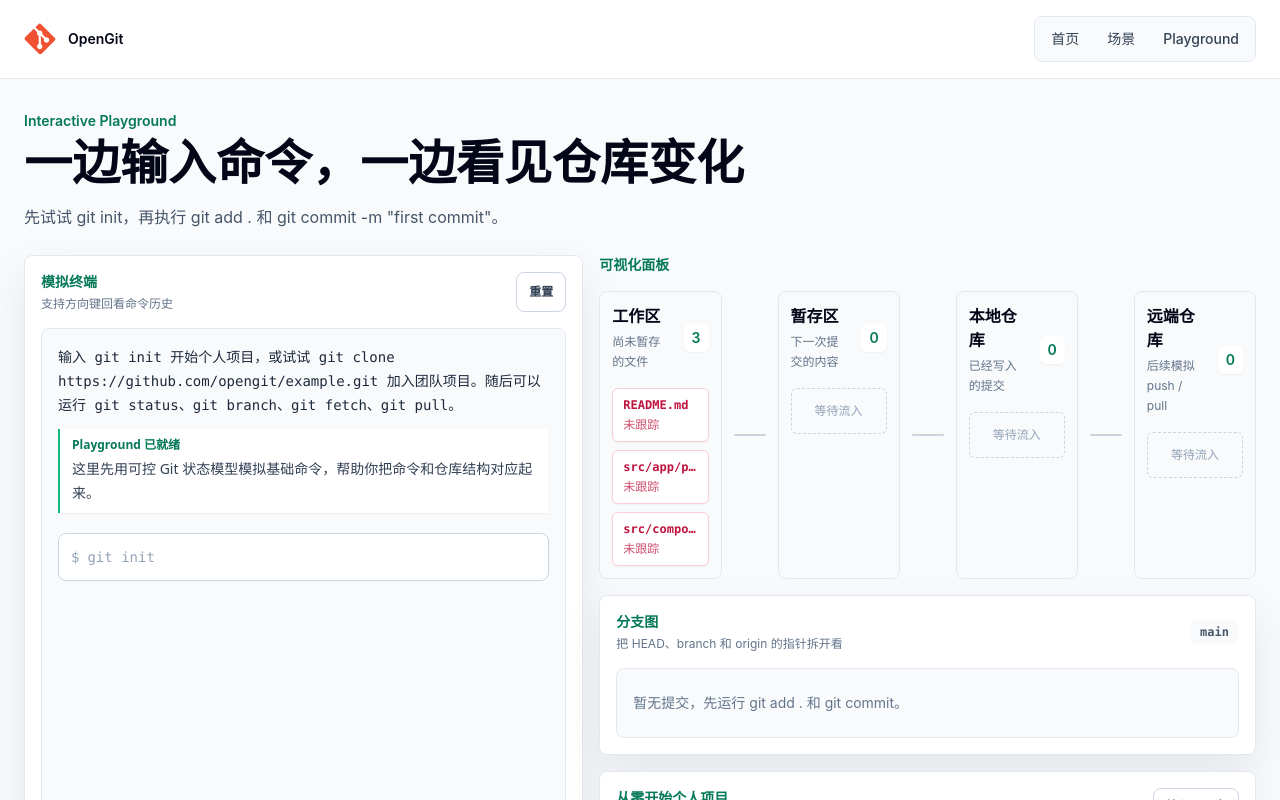
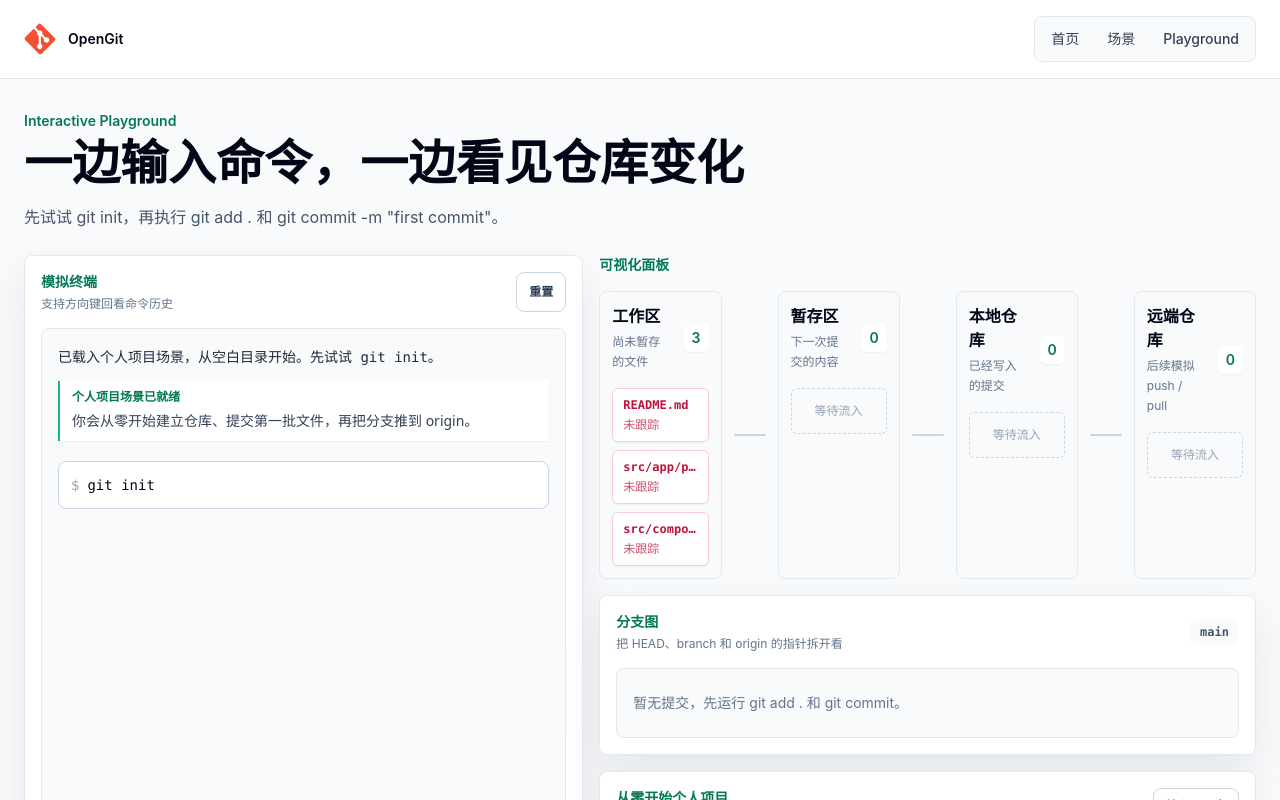
Before and after one commit to Antonio-bamao/OpenGit, a Next.js app: page /playground in a window 1280 px wide. Shown: the top 800 px of the page. Built offline with nearby package versions, Linux system fonts and the light colour scheme.

Commit message:
feat: implement interactive playground with scenario-based Git simulation and navigation

```diff
--- a/src/app/playground/page.tsx
+++ b/src/app/playground/page.tsx
@@ -1,13 +1,17 @@
 import { AppHeader } from "@/components/layout/AppHeader";
 import { PlaygroundShell } from "@/components/playground/PlaygroundShell";
+import { getScenarioPreset } from "@/lib/git-sim/scenario-presets";
 
 interface PlaygroundPageProps {
   searchParams?: {
     command?: string;
+    scenario?: string;
   };
 }
 
 export default function PlaygroundPage({ searchParams }: PlaygroundPageProps) {
+  const preset = getScenarioPreset(searchParams?.scenario);
+
   return (
     <main className="min-h-screen bg-slate-50 text-slate-950">
       <AppHeader />
@@ -21,7 +25,11 @@ export default function PlaygroundPage({ searchParams }: PlaygroundPageProps) {
             先试试 git init，再执行 git add . 和 git commit -m &quot;first commit&quot;。
           </p>
         </div>
-        <PlaygroundShell initialCommand={searchParams?.command ?? ""} />
+        <PlaygroundShell
+          initialCommand={searchParams?.command ?? preset.initialCommand}
+          initialHistory={preset.history}
+          initialState={preset.gitState}
+        />
       </div>
     </main>
   );
--- a/src/components/playground/PlaygroundShell.tsx
+++ b/src/components/playground/PlaygroundShell.tsx
@@ -4,7 +4,7 @@ import { useMemo, useState } from "react";
 import { buildGitGraphViewModel } from "@/lib/git-sim/git-graph-view-model";
 import { buildPlaygroundViewModel } from "@/lib/git-sim/playground-view-model";
 import { createInitialGitState, executeGitCommand } from "@/lib/git-sim/git-simulator";
-import type { CommandResult } from "@/lib/git-sim/types";
+import type { CommandResult, GitState } from "@/lib/git-sim/types";
 import { CommandTerminalPanel } from "./panels/CommandTerminalPanel";
 import { GitGraphPanel } from "./panels/GitGraphPanel";
 import { GitWorkflowPanel } from "./panels/GitWorkflowPanel";
@@ -13,6 +13,8 @@ import { RepositoryInsightPanel } from "./panels/RepositoryInsightPanel";
 
 interface PlaygroundShellProps {
   initialCommand?: string;
+  initialHistory?: CommandResult[];
+  initialState?: GitState;
 }
 
 function createWelcomeEntry(initialCommand = ""): CommandResult {
@@ -30,10 +32,17 @@ function createWelcomeEntry(initialCommand = ""): CommandResult {
   };
 }
 
-export function PlaygroundShell({ initialCommand = "" }: PlaygroundShellProps) {
-  const [gitState, setGitState] = useState(createInitialGitState);
+export function PlaygroundShell({
+  initialCommand = "",
+  initialHistory,
+  initialState
+}: PlaygroundShellProps) {
+  const seededState = initialState ?? createInitialGitState();
+  const seededHistory = initialHistory ?? [createWelcomeEntry(initialCommand)];
+
+  const [gitState, setGitState] = useState(seededState);
   const [input, setInput] = useState(initialCommand);
-  const [history, setHistory] = useState<CommandResult[]>(() => [createWelcomeEntry(initialCommand)]);
+  const [history, setHistory] = useState<CommandResult[]>(seededHistory);
   const [commandHistory, setCommandHistory] = useState<string[]>([]);
   const [historyIndex, setHistoryIndex] = useState<number | null>(null);
 
@@ -79,9 +88,8 @@ export function PlaygroundShell({ initialCommand = "" }: PlaygroundShellProps) {
   }
 
   function resetPlayground() {
-    const freshState = createInitialGitState();
-    setGitState(freshState);
-    setHistory([createWelcomeEntry(initialCommand)]);
+    setGitState(seededState);
+    setHistory(seededHistory);
     setCommandHistory([]);
     setHistoryIndex(null);
     setInput(initialCommand);
--- /dev/null
+++ b/src/lib/git-sim/scenario-presets.ts
@@ -0,0 +1,69 @@
+import { createInitialGitState, executeGitCommand } from "./git-simulator";
+import type { CommandResult, GitState } from "./types";
+
+export interface ScenarioPreset {
+  gitState: GitState;
+  history: CommandResult[];
+  initialCommand: string;
+}
+
+function createScenarioEntry(
+  gitState: GitState,
+  output: string,
+  title: string,
+  body: string
+): CommandResult {
+  return {
+    state: gitState,
+    output,
+    hint: {
+      title,
+      body
+    }
+  };
+}
+
+function createSoloProjectPreset(): ScenarioPreset {
+  const gitState = createInitialGitState();
+
+  return {
+    gitState,
+    history: [
+      createScenarioEntry(
+        gitState,
+        "已载入个人项目场景，从空白目录开始。先试试 git init。",
+        "个人项目场景已就绪",
+        "你会从零开始建立仓库、提交第一批文件，再把分支推到 origin。"
+      )
+    ],
+    initialCommand: "git init"
+  };
+}
+
+function createTeamCollaborationPreset(): ScenarioPreset {
+  const cloneResult = executeGitCommand(
+    createInitialGitState(),
+    "git clone https://github.com/opengit/example.git"
+  );
+
+  return {
+    gitState: cloneResult.state,
+    history: [
+      createScenarioEntry(
+        cloneResult.state,
+        "已载入团队仓库场景，origin/main 已经 clone 完成。下一步创建 feature 分支。",
+        "团队仓库场景已就绪",
+        "这里直接从协作仓库开始，让你把注意力放在分支协作、提交和 push 上。"
+      )
+    ],
+    initialCommand: "git switch -c feature/team-work"
+  };
+}
+
+export function getScenarioPreset(scenarioId?: string): ScenarioPreset {
+  if (scenarioId === "team-collab") {
+    return createTeamCollaborationPreset();
+  }
+
+  return createSoloProjectPreset();
+}
```
Also changed, not shown: src/lib/git-sim/scenario-catalog.ts (+8 -8 lines), .context/current-status.md, .context/work-log.md, 2 other files (tests, documents, lock files or other folders).
